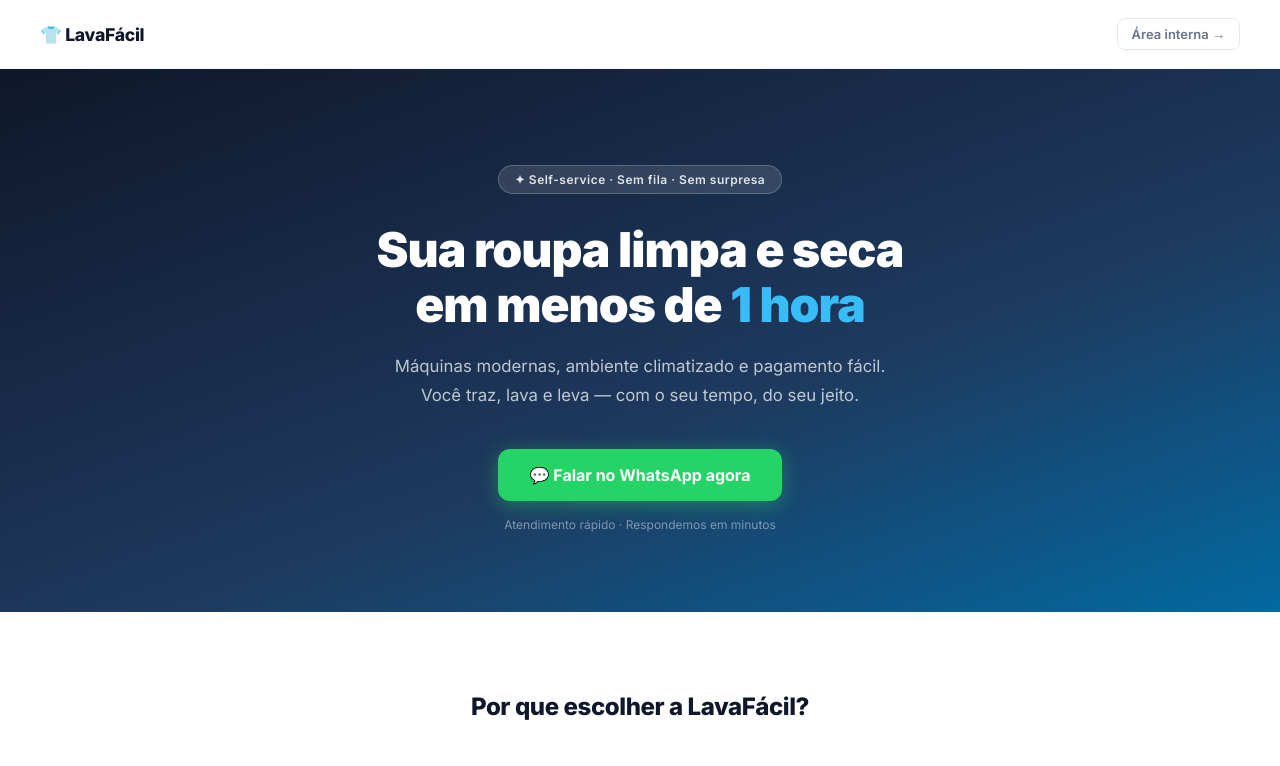
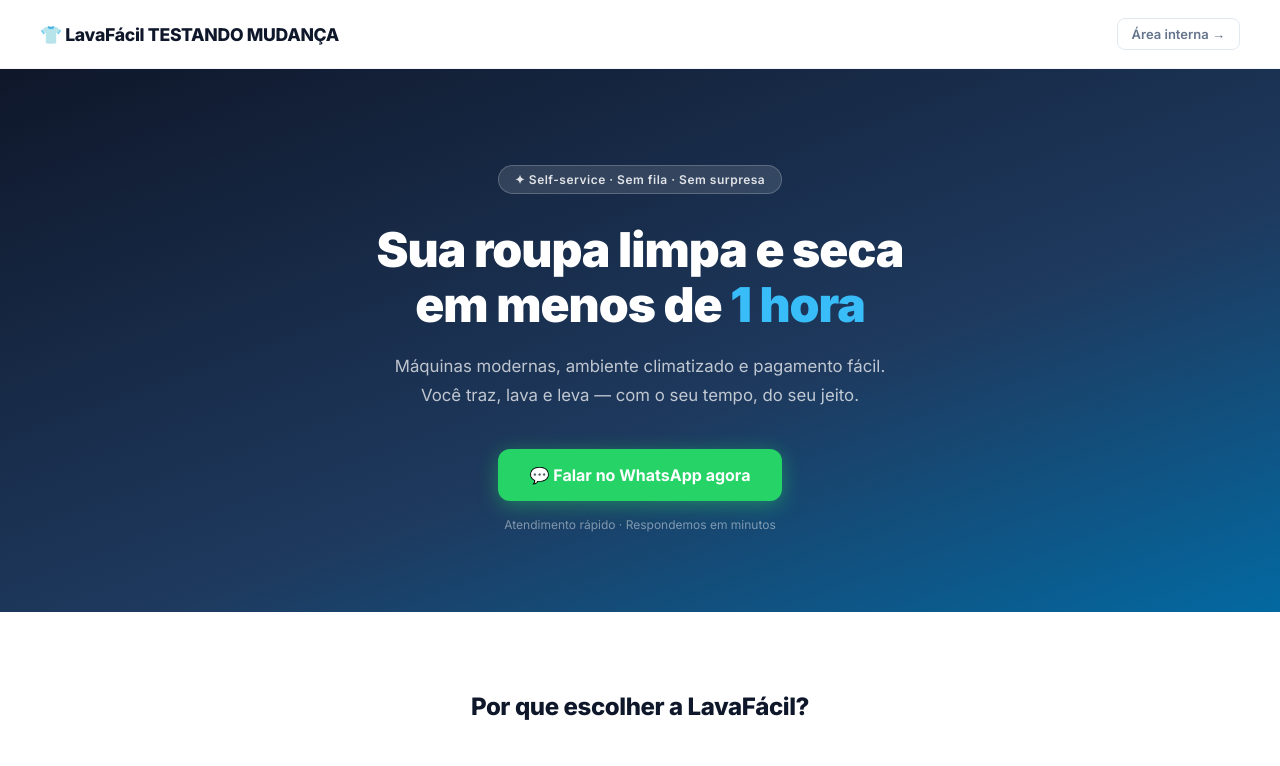
Before and after one commit to luishlb/lavafacilteste, a plain HTML site: page index.html in a window 1280 px wide. Shown: the top 766 px of the page. Drawn offline with Linux system fonts and the light colour scheme.

Commit message:
coloquei a palavra TESTANDO do lado do lavafacil

```diff
--- a/index.html
+++ b/index.html
@@ -13,7 +13,7 @@
 
   <!-- Barra de navegação -->
   <nav class="navbar">
-    <span class="nav-logo">👕 LavaFácil</span>
+    <span class="nav-logo">👕 LavaFácil TESTANDO MUDANÇA</span>
     <a class="nav-painel" href="painel.html">Área interna →</a>
   </nav>
 
```
